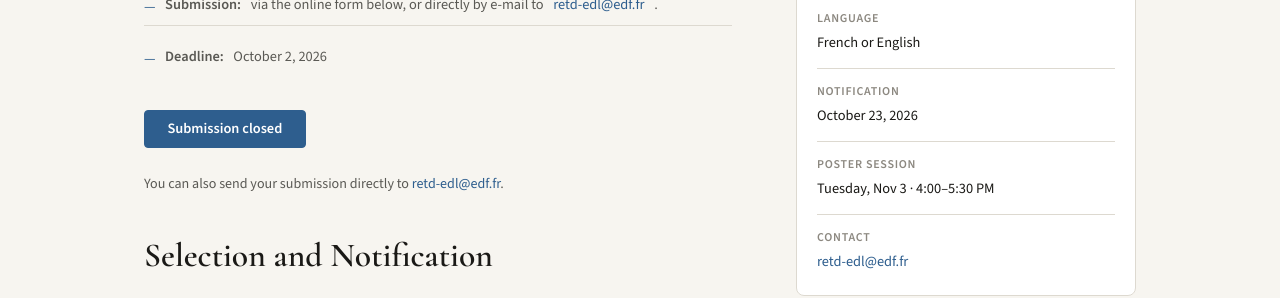
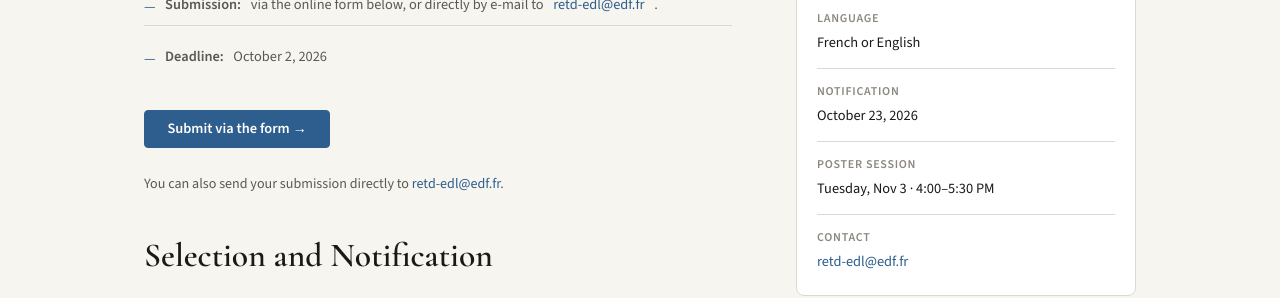
Before and after one commit to yvenn-amara/DECATTLON, a Jekyll site: the page built from call-for-posters.md, in a window 1280 px wide and 900 px high, scrolled down 984 px. Shown: the part 163-461 px from the top of the window. Built offline with Jekyll 4.4.1, drawn with Linux system fonts in a browser that asks for light colours.

Commit message:
Update submission link and button text

```diff
--- a/call-for-posters.md
+++ b/call-for-posters.md
@@ -56,8 +56,8 @@ description: Information and instructions for submitting a poster to the worksho
         </ul>
 
         <div class="hero-actions mt-4">
-          <a class="btn btn-primary" target="_blank" rel="noopener">
-            Submission closed
+        <a href="https://framaforms.org/transfer-learning-and-time-series-fm-1781970359" class="btn btn-primary" target="_blank" rel="noopener">
+            Submit via the form →
           </a>
         </div>
 
```
